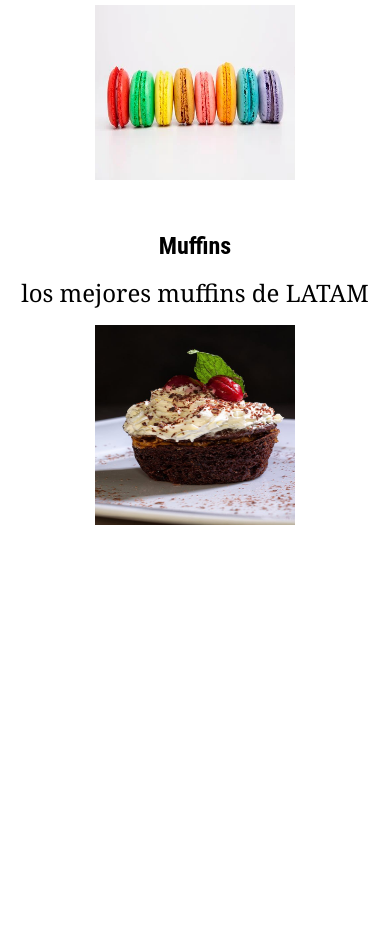
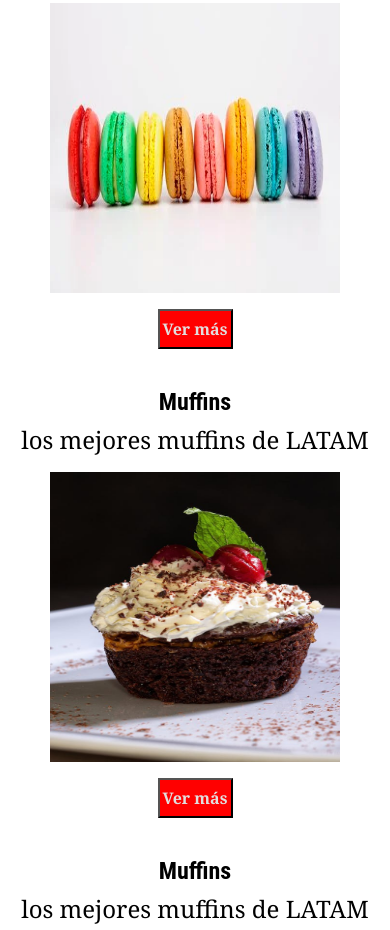
Before and after one commit to Jona1094/Meraki---Tortas, a plain HTML site: page index.html in a window 390 px wide. Shown: the part 454-1384 px from the top of the page. Before the commit the page ends 1044 px from the top, so only its background shows below. Drawn offline with Linux system fonts and the light colour scheme.

Commit message:
ajustes en version mobile

```diff
--- a/index.js
+++ b/index.js
@@ -74,6 +74,12 @@ let Inicio = [{
     "imagen": "./imagenes/alfajores.png"},
     {"titulo": "Muffins",
     "desc": "los mejores muffins de LATAM",
+    "imagen": "./imagenes/muffins.jpeg"},
+    {"titulo": "Muffins",
+    "desc": "los mejores muffins de LATAM",
+    "imagen": "./imagenes/muffins.jpeg"},
+    {"titulo": "Muffins",
+    "desc": "los mejores muffins de LATAM",
     "imagen": "./imagenes/muffins.jpeg"}];
 
     let mostrarInicio = (titulo, desc, imagen) => {
@@ -81,19 +87,23 @@ let Inicio = [{
         let imgg = document.createElement ("IMG")
         let h1 = document.createElement ("H1");
         let p = document.createElement ("P");
+        let btnMas = document.createElement ("BUTTON")
 
         div.appendChild (h1);
         div.appendChild (p);
         div.appendChild (imgg);
+        div.appendChild (btnMas)
 
         imgg.setAttribute ("src", imagen);
         h1.textContent = titulo;
         p.textContent = desc;
+        btnMas.innerHTML += ("Ver más")
 
         div.classList.add ("sect1Inicio")
         imgg.classList.add ("img")
         h1.classList.add ("sect1Titulo")
         p.classList.add ("sect1Desc")
+        btnMas.classList.add ("btnMas")
 
         return div;
     }
--- a/style.css
+++ b/style.css
@@ -109,7 +109,7 @@ li {
 @keyframes inicio {
     0% {
         opacity: 0;
-        transform: translateY(-40px);
+        transform: translateY(60px);
     }
     50% {
         opacity: 0.8;
@@ -125,31 +125,31 @@ li {
     font-family: 'Alegreya Sans', sans-serif;
     text-align: center;
     margin-top: 3rem;
+    margin-bottom: 1rem;
     padding: 5px;
     border: ridge 1px red;
 }
 
 .sect1Inicio {
-    height: 300px;
-    margin: 1rem;
     display: flex;
     flex-direction: column;
     justify-content: center;
     align-items: center;
     animation: inicio 4s;
+    margin: 1rem;
 }
 
 .img {
-    width: 200px;
-    height: 200px;
-    margin: 1rem;
+    width: 290px;
+    height: 290px;
+    margin:1rem;
 }
 
 .sect1Titulo {
     font-size: 1.5rem;
     font-family: 'Roboto Condensed', sans-serif;
     text-align: center;
-    padding: 1rem;
+    padding: 7px;
 }
 
 .sect1Desc {
@@ -158,4 +158,19 @@ li {
     text-align: center;
 }
 
+.btnMas {
+    width: 75px;
+    height: 40px;
+    background-color: red;
+    color: #e2dede;
+    font-weight: bold;
+    font-size: 1rem;
+    font-family: Georgia, 'Times New Roman', Times, serif;
 }
+
+.btnMas:hover {
+    cursor: pointer;
+    transform: scale(1.1);
+}
+
+}
```
